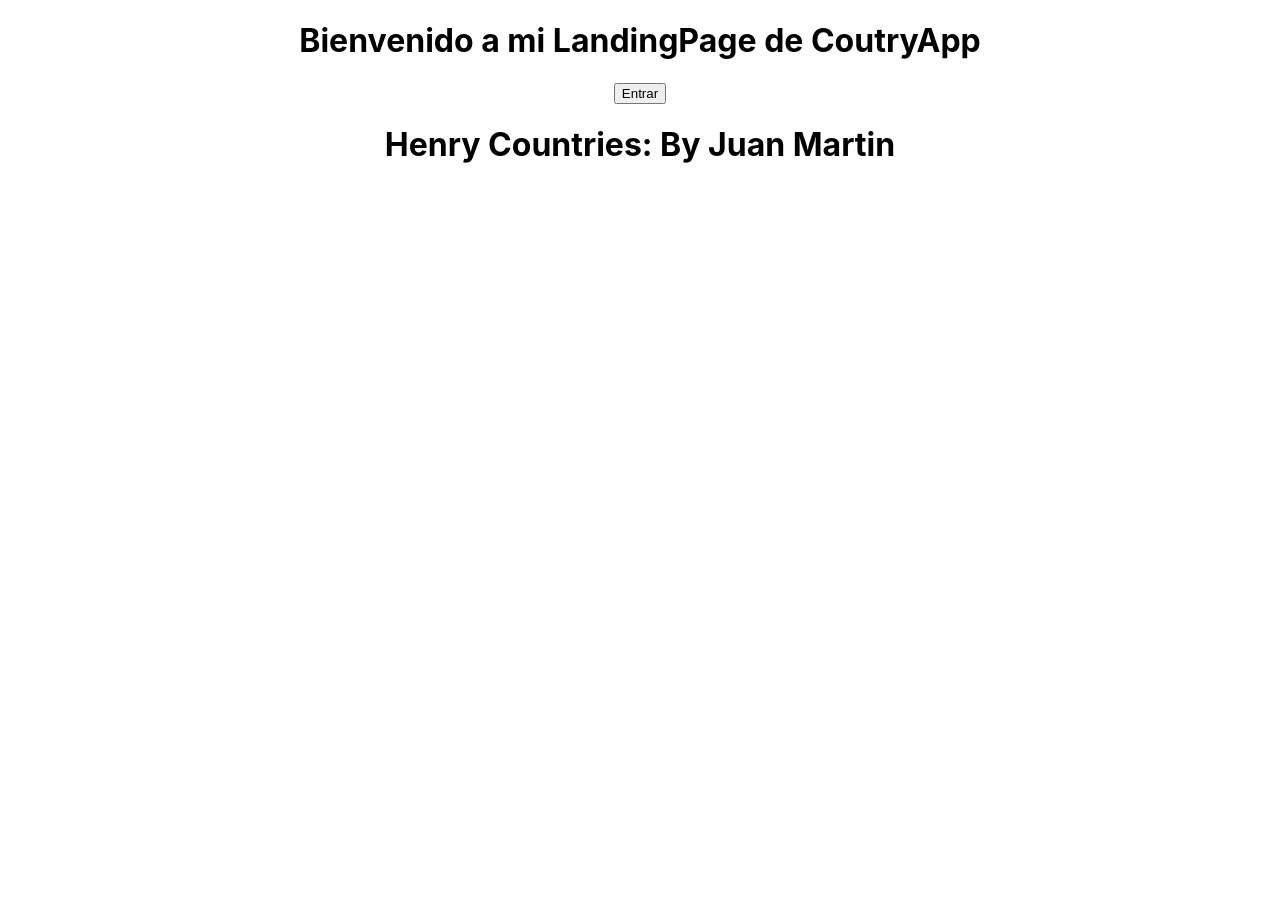
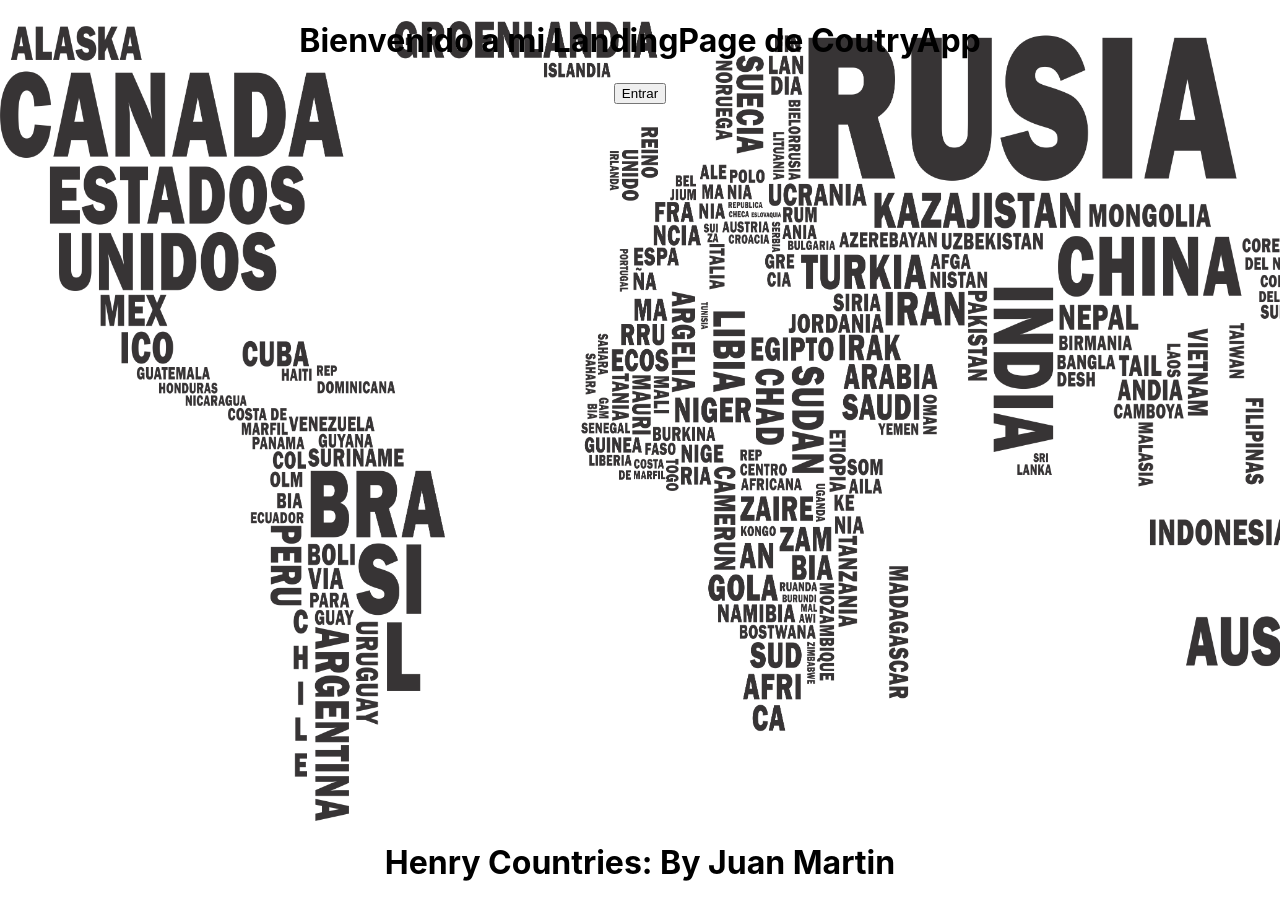
Before and after one commit to SaraviaMartin/pi_countries, a React (Create React App) app in the folder client/: page /landing in a window 1280 px wide. Before the commit the page ends 800 px from the top, so only its background shows below. Built offline with nearby package versions, Linux system fonts and the light colour scheme.

Commit message:
component config

```diff
--- a/client/src/components/Home/Home.jsx
+++ b/client/src/components/Home/Home.jsx
@@ -7,9 +7,8 @@ function Home(){
         <div className="home-container">
             <h1>Esta es la Home de CoutryApp</h1>
             <Navbar/>
-            <Cards>
+            <Cards/>
 
-            </Cards>
 
         </div>
     )
--- a/client/src/components/LandingPage/Landing.jsx
+++ b/client/src/components/LandingPage/Landing.jsx
@@ -3,7 +3,7 @@ import {Link} from "react-router-dom";
 
 function Landing(){
     return(
-        <div>
+        <div className="landing-page">
             <h1>Bienvenido a mi LandingPage de CoutryApp</h1>
             <Link to="/home">
                 <button>Entrar</button>
--- a/client/src/components/LandingPage/landing.styles.css
+++ b/client/src/components/LandingPage/landing.styles.css
@@ -0,0 +1,6 @@
+.landing-page{
+    background-image: url(../../countries.png);
+    background-size: cover;
+    width: auto;
+    height: 800px;
+}
```
Also changed, not shown: client/src/countries.png (added).
